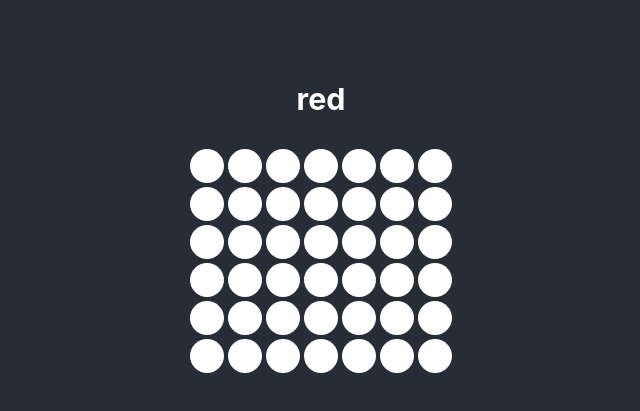
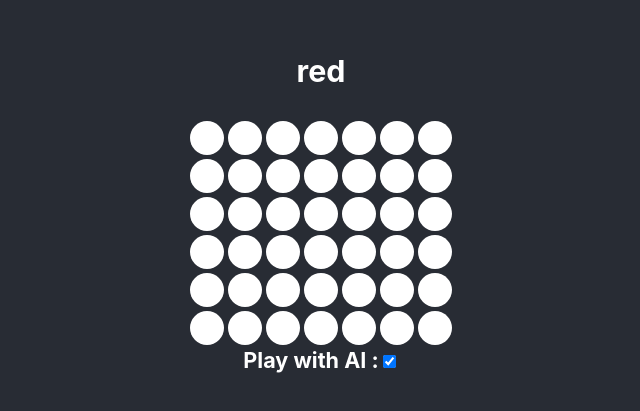
Before and after one commit to AnthonyDiTom/AIWars, a React (Create React App) app: page / in a window 1280 px wide. Shown: the part 187-598 px from the top of the page, without its empty margins (319-959 px from the left). Built offline with nearby package versions, Linux system fonts and the light colour scheme.

Commit message:
Refactoring

```diff
--- a/src/Puissance4.tsx
+++ b/src/Puissance4.tsx
@@ -34,32 +34,6 @@ function Puissance4() {
     return 'white';
   }
 
-  function renderSquare(row: number, column: number) {
-    return (
-      <div
-        tabIndex={0}
-        key={`${row}${column}`}
-        style={{ backgroundColor: color(board[row][column]) }}
-        role="button"
-        className="square"
-        onClick={() => selectColumn(column)}
-        onKeyPress={() => selectColumn(column)}
-      >
-        {}
-      </div>
-    );
-  }
-
-  function renderRow(row: Array<string>, rowIndex: number) {
-    return (
-      <div className="board-row" key={`${rowIndex}`}>
-        {row.map((value, index) => {
-          return renderSquare(rowIndex, index);
-        })}
-      </div>
-    );
-  }
-
   function selectColumn(column: number) {
     const row = P4Utils.availableRowIn(board, column);
     if (row === -1 || winner != null) {
@@ -83,7 +57,40 @@ function Puissance4() {
     setBoard(P4Utils.newBoard);
   }
 
-  function WinnerComponent() {
+  type RoundButtonProps = { row: number; column: number };
+  function RoundButton({ row, column }: RoundButtonProps) {
+    return (
+      <div
+        tabIndex={0}
+        key={`${row}${column}`}
+        style={{ backgroundColor: color(board[row][column]) }}
+        role="button"
+        className="square"
+        aria-label="square"
+        onClick={() => selectColumn(column)}
+        onKeyPress={() => selectColumn(column)}
+      />
+    );
+  }
+
+  function Board() {
+    return (
+      <div>
+        {board.map((row, rowIndex) => {
+          const key = `RI${rowIndex}`;
+          return (
+            <div className="board-row" key={`${key}`}>
+              {row.map((value, index) => {
+                return <RoundButton row={rowIndex} column={index} />;
+              })}
+            </div>
+          );
+        })}
+      </div>
+    );
+  }
+
+  function Winner() {
     return (
       <>
         <h6>
@@ -102,11 +109,19 @@ function Puissance4() {
 
   return (
     <div>
-      {winner === null ? <h3>{player}</h3> : <WinnerComponent />}
+      {winner === null ? <h3>{player}</h3> : <Winner />}
 
-      {board.map((value, index) => {
-        return renderRow(value, index);
-      })}
+      <Board />
+
+      <h5 style={{ margin: '30px' }}>
+        Play with AI :
+        <input
+          name="isGoing"
+          type="checkbox"
+          checked={isIAPlaying}
+          onChange={() => setisIAPlaying(!isIAPlaying)}
+        />
+      </h5>
     </div>
   );
 }
--- a/src/iaPlayers/IaPlayer.ts
+++ b/src/iaPlayers/IaPlayer.ts
@@ -23,7 +23,6 @@ class IAPlayer {
   }
 
   static checkAWinningPossibilityForIa(board: string[][]): number | null {
-    // eslint-disable-next-line no-plusplus
     for (let col = 0; col < P4Utils.columsNumbers; col++) {
       const availableRow = P4Utils.availableRowIn(board, col);
 
```
Also changed, not shown: .eslintrc.json.
